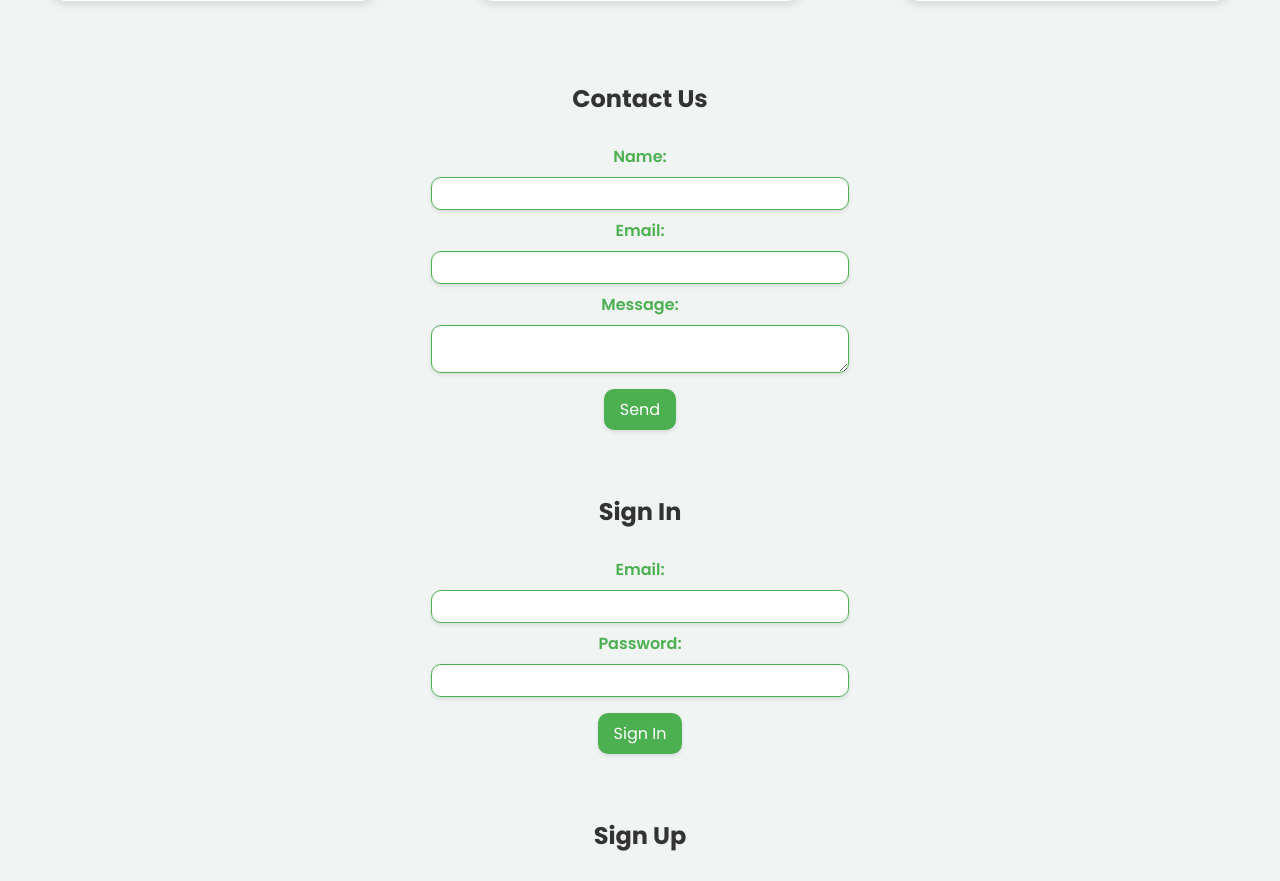
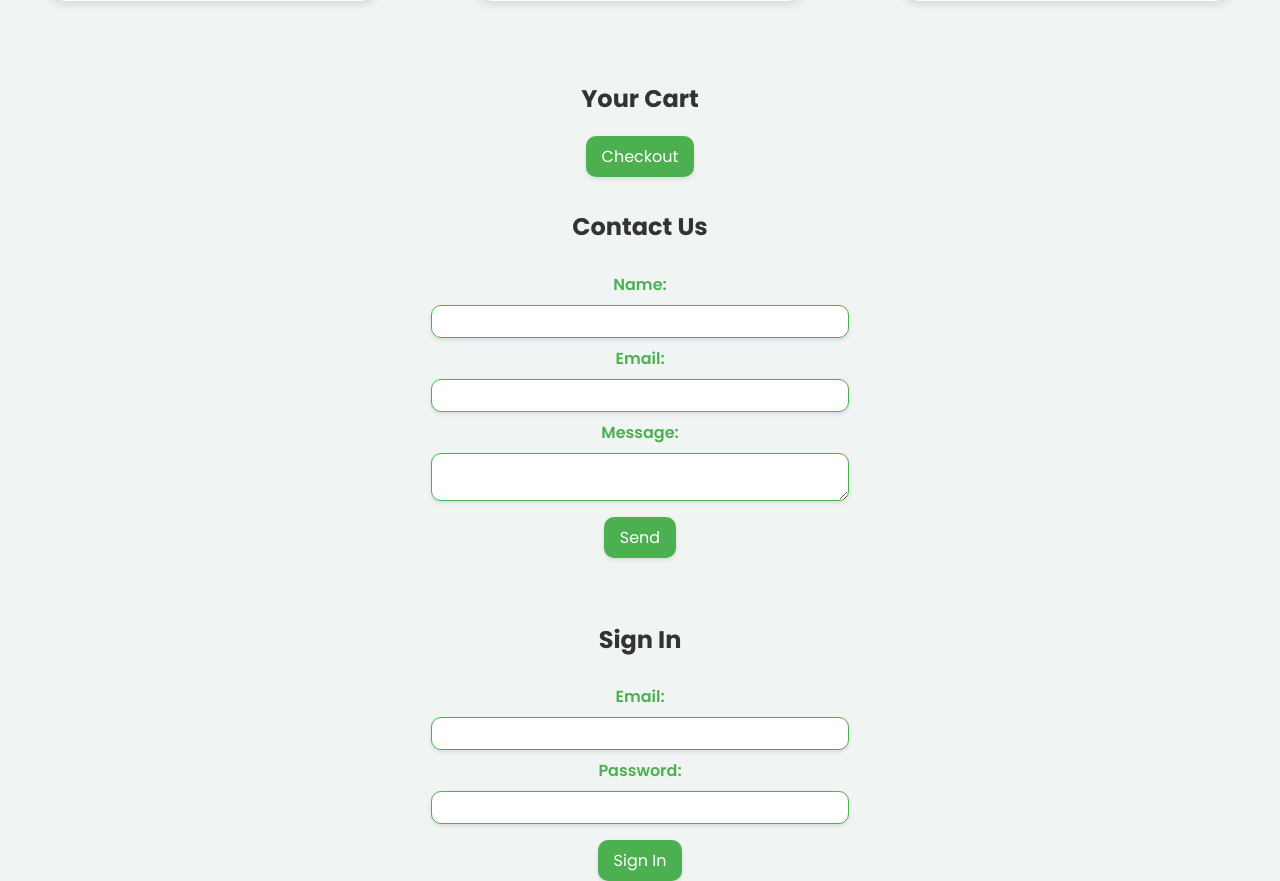
Before and after one commit to Khushboo-Dar/Khyen-food-delivery-website, a plain HTML site: page index.html in a window 1280 px wide. Shown: the part 1560-2441 px from the top of the page. Drawn offline with Linux system fonts and the light colour scheme.

Commit message:
added cart funtionality

```diff
--- a/styles.css
+++ b/styles.css
@@ -149,7 +149,7 @@ form button {
 }
 
 #cart {
-    display: none;
+    display: block; /* Changed from 'none' to 'block' */
     margin: 2rem 0;
 }
 
```
